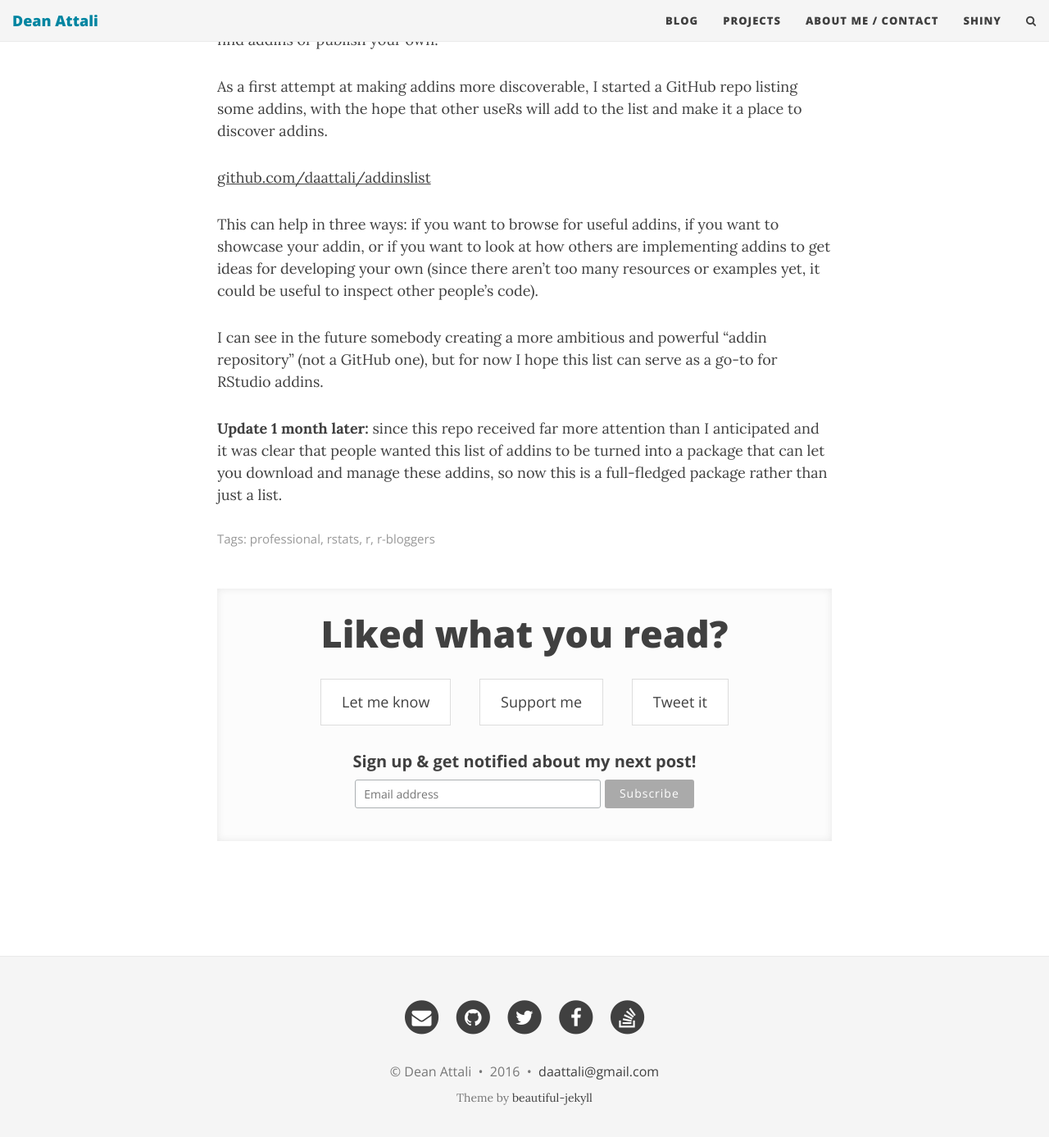
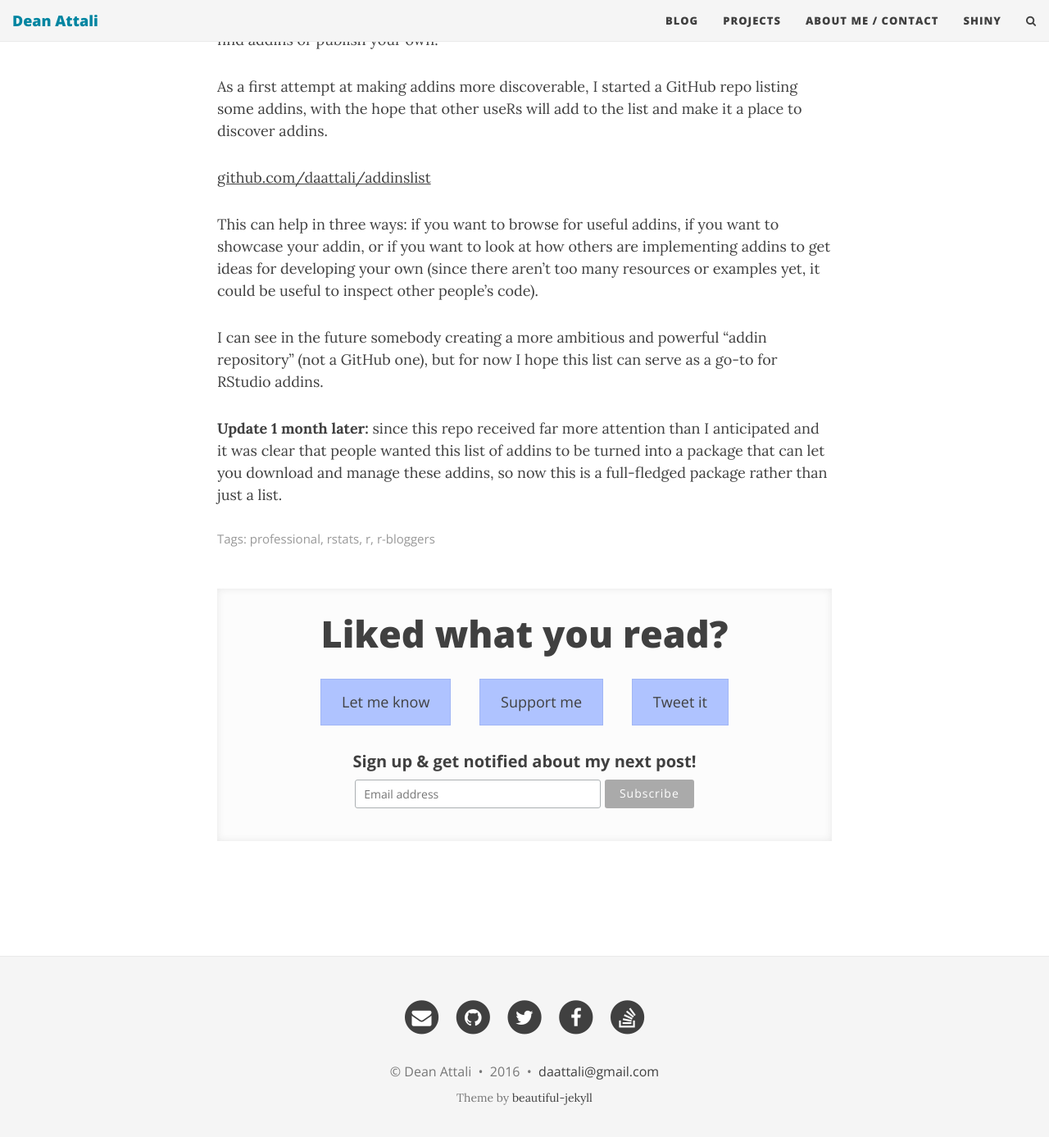
Before and after one commit to daattali/daattali.github.io, a Jekyll site: the page built from notblog/2016-03-30-rstudio-addins-list.md, in a window 1280 px wide and 1400 px high, scrolled down 315 px. Shown: the top 1387 px of the window at 82% size. Built offline with Jekyll 4.4.1, drawn with Linux system fonts in a browser that asks for light colours; nearby versions of some CDN libraries; comment, search, counter and statistics services are not loaded.

Commit message:
change the background colour of share buttons

```diff
--- a/css/main.css
+++ b/css/main.css
@@ -629,13 +629,13 @@ footer .theme-by {
 .share-section .share-buttons a {
   font-family: 'Open Sans', 'Helvetica Neue', Helvetica, Arial, sans-serif;
   padding: 10px 15px;
-  background: #FFF;
+  background: #afc3ff;
   border-radius: 0;
   color: #404040;
   text-decoration: none;
   margin-left: 20px;
   display: inline-block;
-  border: 1px solid #ddd;
+  border: 1px solid #a1b6f5;
   font-size: 14px;
 }
 
```
